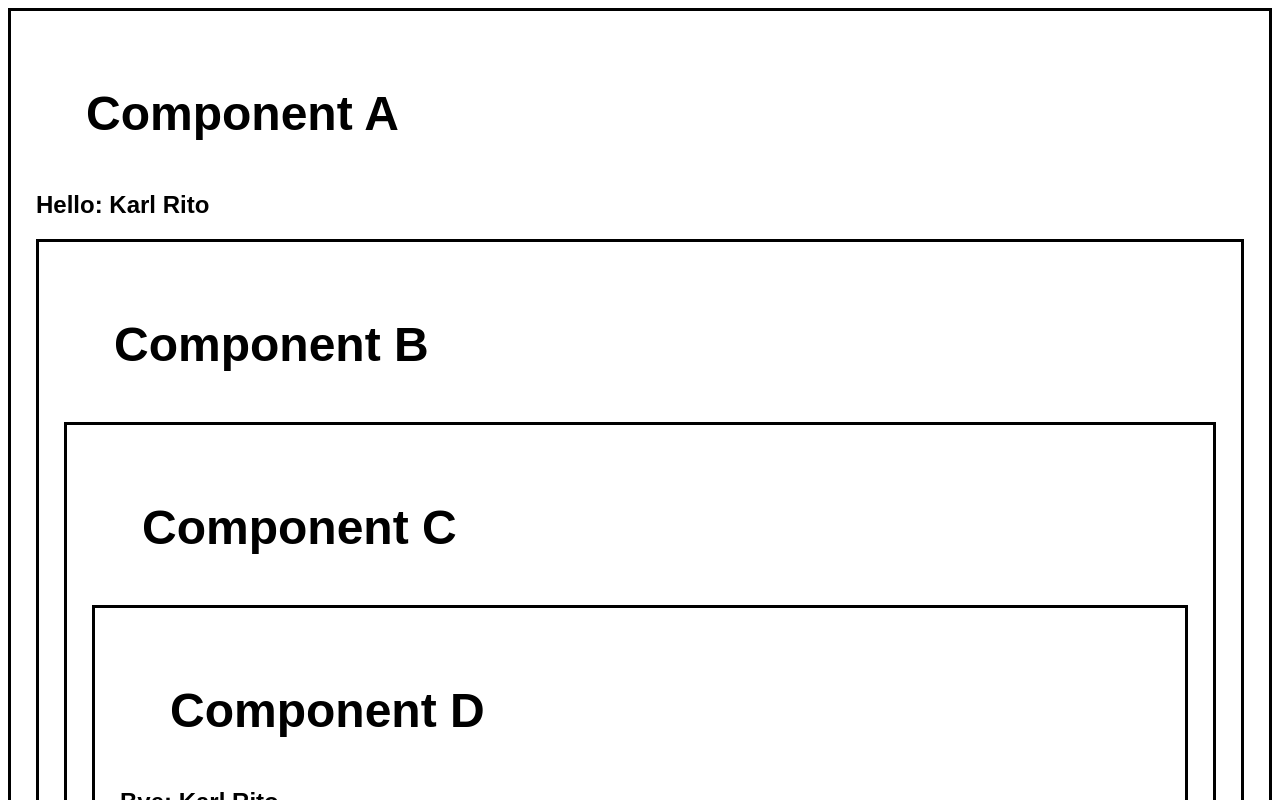
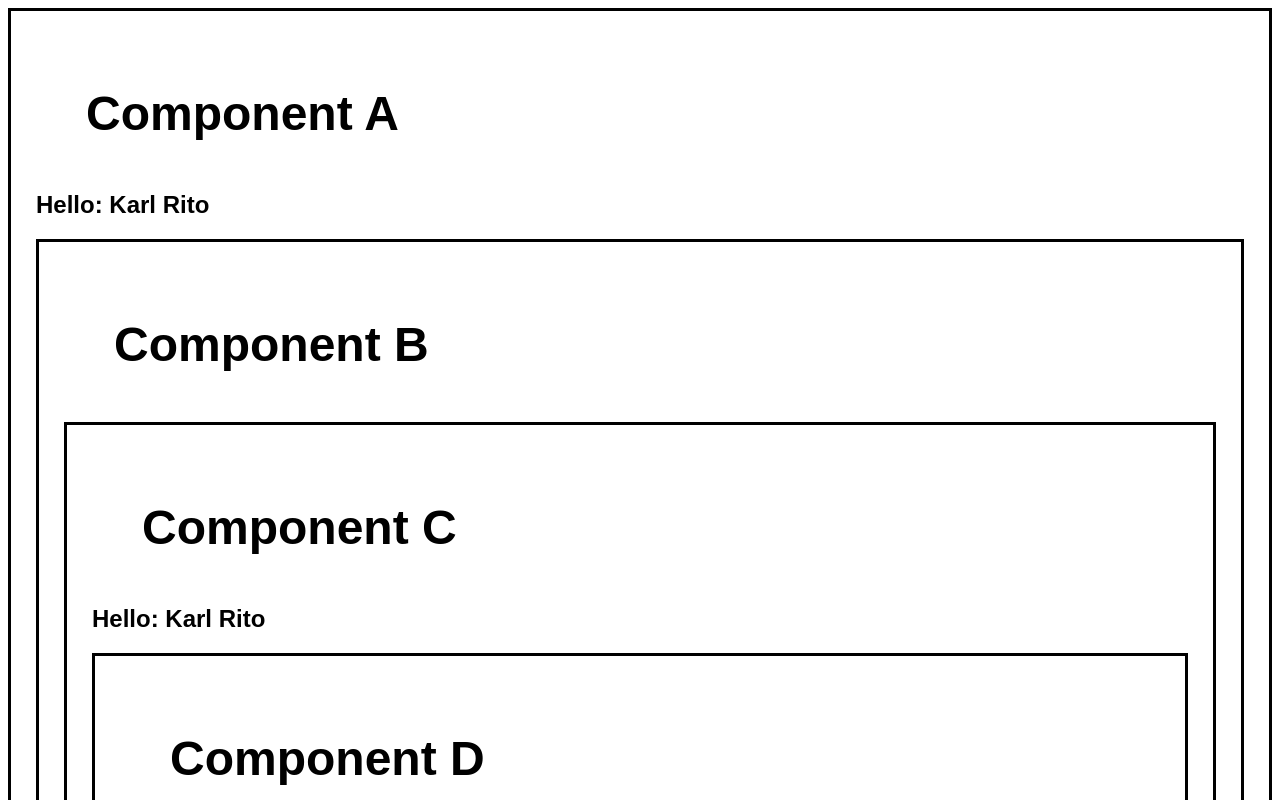
Before and after one commit to Karllouise-code/react-pure-4hrs, a React (Vite) app: page / in a window 1280 px wide. Shown: the top 800 px of the page. Built offline with nearby package versions, Linux system fonts and the light colour scheme.

Commit message:
useContext(): componet c

```diff
--- a/src/ComponentC.jsx
+++ b/src/ComponentC.jsx
@@ -1,9 +1,13 @@
 import ComponentD from "./ComponentD.jsx";
+import React, { useContext } from "react";
+import { UserContext } from "./ComponentA.jsx";
 
 function ComponentC() {
+  const user = useContext(UserContext);
   return (
     <div className="box">
       <h1>Component C</h1>
+      <h2>{`Hello: ${user}`}</h2>
       <ComponentD />
     </div>
   );
```
